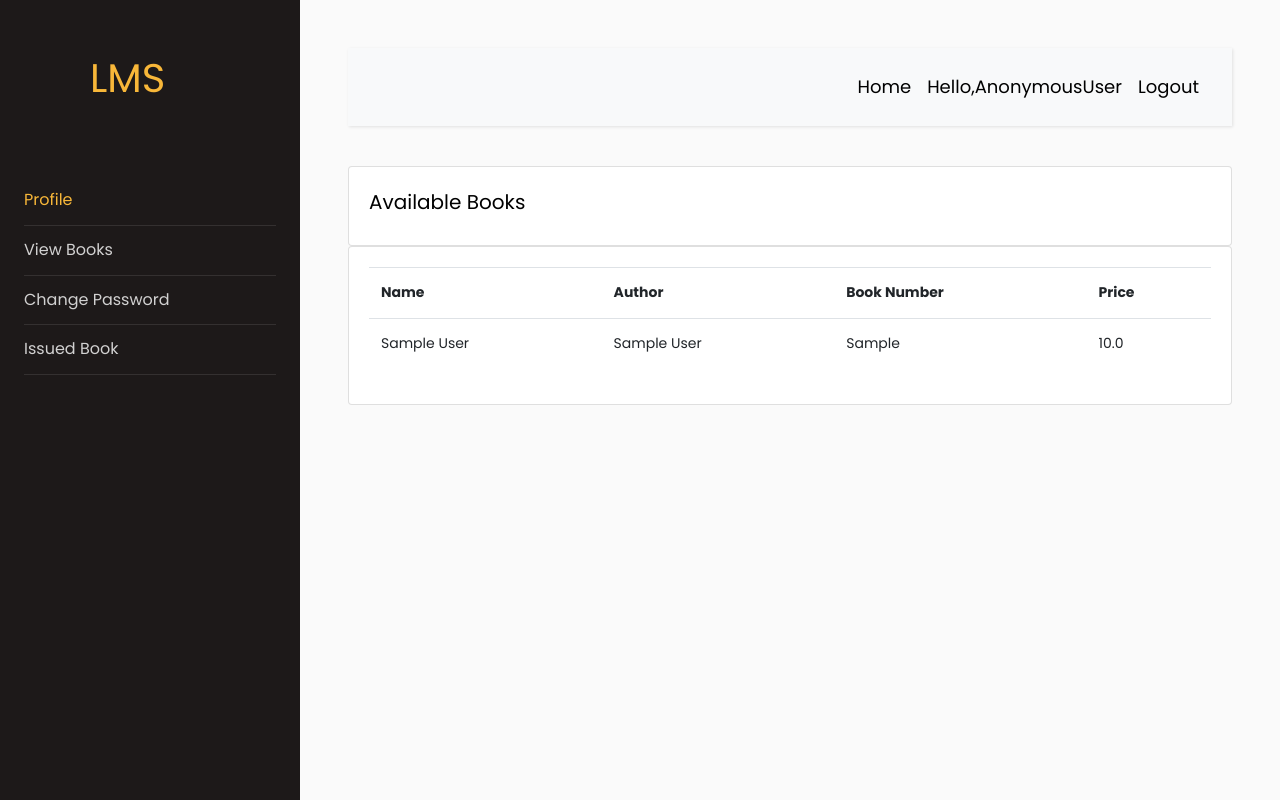
After one commit to pooja506/SchoolLibrary, a Django app: page /user_dash/viewbook/ in a window 1280 px wide. The commit adds this page. Run offline with Django 4.2, Linux system fonts and the light colour scheme; tables that the repository leaves empty hold one stand-in row (values such as "Sample post"); some libraries are stand-ins or nearby versions.

Commit message:
Student can view available and issue book

```diff
--- a/account/templates/account/admin_dash.html
+++ b/account/templates/account/admin_dash.html
@@ -56,13 +56,13 @@
             <div class="collapse navbar-collapse" id="navbarSupportedContent">
               <ul class="nav navbar-nav ml-auto">
                 <li class="nav-item active">
-                    <a class="nav-link" style="color:black;font-size:18px" href="{%url 'register'%}">Home</a>
+                    <a class="nav-link" style="color:black;font-size:18px" href="{%url 'account:register'%}">Home</a>
                 </li>
                 <li class="nav-item">
                     <span class="nav-link"style="color: black;font-size:18px">Hello,{{request.user}}</span>
                 </li>
                 <li class="nav-item">
-                    <a class="nav-link" style="color: black;font-size:18px" href="{% url 'logout' %}">Logout</a>
+                    <a class="nav-link" style="color: black;font-size:18px" href="{% url 'account:logout' %}">Logout</a>
                 </li>
               </ul>
             </div>
--- a/account/templates/account/register.html
+++ b/account/templates/account/register.html
@@ -36,7 +36,7 @@
 							<h3>CREATE ACCOUNT </h3>
 							<p>Create your account to access various features. Develop your reading habit
 								and satisfy your thirst and curiosity for knowledge.  </p>
-							<a href="{% url 'login' %}" class="read-more-1 btn">Get Started</a>
+							<a href="{% url 'account:login' %}" class="read-more-1 btn">Get Started</a>
 						</div>
 
 					</div>
--- a/account/templates/account/user_dash.html
+++ b/account/templates/account/user_dash.html
@@ -31,7 +31,7 @@
             <a href="#">Profile</a>
           </li>
           <li>
-            <a href="#">View Books</a>
+            <a href="{% url 'user:student_viewbook' %}">View Books</a>
           </li>
           <li>
             <a href="#">Change Password</a>
@@ -53,13 +53,13 @@
           <div class="collapse navbar-collapse" id="navbarSupportedContent">
             <ul class="nav navbar-nav ml-auto">
               <li class="nav-item active">
-                <a class="nav-link" style="color:black;font-size:18px" href="{%url 'register'%}">Home</a>
+                <a class="nav-link" style="color:black;font-size:18px" href="{%url 'account:register'%}">Home</a>
               </li>
               <li class="nav-item">
                 <span class="nav-link" style="color: black;font-size:18px">Hello,{{request.user}}</span>
               </li>
               <li class="nav-item">
-                <a class="nav-link" style="color: black;font-size:18px" href="{% url 'logout' %}">Logout</a>
+                <a class="nav-link" style="color: black;font-size:18px" href="{% url 'account:logout' %}">Logout</a>
               </li>
             </ul>
           </div>
--- a/account/urls.py
+++ b/account/urls.py
@@ -1,12 +1,13 @@
 from django.contrib import admin
 from django.urls import path
 from .import views
+
+app_name = 'account'
 
 urlpatterns = [
      path('', views.StudentRegister.as_view(),name='register'),
      path('login/', views.LoginView.as_view(),name='login'),
      path('logout/', views.LogoutView.as_view(), name='logout'),
-     path('admin_dash/', views.AdminDash, name='admin_dash'),
-     path('user_dash/', views.UserDash, name='user_dash'),
+
 
 ]
--- a/schoollibrary/urls.py
+++ b/schoollibrary/urls.py
@@ -18,5 +18,6 @@ from django.urls import path, include
 
 urlpatterns = [
     path('admin/', admin.site.urls),
-    path('', include('account.urls'))
+    path('', include('account.urls')),
+    path('user_dash/', include('user.urls'))
 ]
--- a/user/admin.py
+++ b/user/admin.py
@@ -2,4 +2,4 @@ from django.contrib import admin
 from .models import *
 # Register your models here.
 admin.site.register(Availablebook)
-admin.site.register(Issusedbook)
+admin.site.register(Issuedbook)
--- a/user/models.py
+++ b/user/models.py
@@ -12,11 +12,17 @@ class Availablebook(models.Model):
     price = models.FloatField(null=True)
     quantity = models.IntegerField(null=True)
 
+    def __str__(self):
+        return self.name
+
 def get_expiry():
     return datetime.today() + timedelta(days=15)
 
-class Issusedbook(models.Model):
+class Issuedbook(models.Model):
     user = models.ForeignKey(Student, null=True, on_delete= models.SET_NULL)
     book =models.ForeignKey(Availablebook, null=True, on_delete= models.SET_NULL, related_name='book' )
     issused_date = models.DateTimeField(auto_now_add=True,null=True)
     deadline=models.DateTimeField(default=get_expiry)
+
+    def __str__(self):
+       return str(self.user)
--- /dev/null
+++ b/user/templates/user/view_book.html
@@ -0,0 +1,102 @@
+<!doctype html>
+<html lang="en">
+{%load static%}
+  <head>
+  	<title>Library Management System</title>
+    <meta charset="utf-8">
+    <meta name="viewport" content="width=device-width, initial-scale=1, shrink-to-fit=no">
+
+    <link href="https://fonts.googleapis.com/css?family=Poppins:300,400,500,600,700,800,900" rel="stylesheet">
+
+		<link rel="stylesheet" href="https://stackpath.bootstrapcdn.com/font-awesome/4.7.0/css/font-awesome.min.css">
+		<link rel="stylesheet" href="{% static 'myapp/dashboard/css/style.css' %}">
+        <style>
+        .hello-msg {
+            font-size: 10px;
+            color: black;
+            margin-right: 20px;
+        }
+    </style>
+  </head>
+  <body>
+
+		<div class="wrapper d-flex align-items-stretch">
+			<nav id="sidebar">
+				<div class="p-4 pt-5">
+		  		<h1><a href="" class="logo">LMS</a></h1>
+	        <ul class="list-unstyled components mb-5">
+	          <li class="active">
+	            <a href="">Profile</a>
+	          </li>
+	          <li>
+	              <a href="{% url 'user:student_viewbook' %}">View Books</a>
+	          </li>
+	          <li>
+              <a href="">Change Password</a>
+	          </li>
+	          <li>
+              <a href="{% url 'user:viewissuebook' %}">Issued Book</a>
+	          </li>
+	        </ul>
+
+
+	      </div>
+    	</nav>
+
+        <!-- Page Content  -->
+      <div id="content" class="p-4 p-md-5">
+
+        <nav class="navbar navbar-expand-lg navbar-light bg-light">
+          <div class="container-fluid">
+            <div class="collapse navbar-collapse" id="navbarSupportedContent">
+              <ul class="nav navbar-nav ml-auto">
+                <li class="nav-item active">
+                    <a class="nav-link" style="color:black;font-size:18px" href="{%url 'account:register'%}">Home</a>
+                </li>
+                <li class="nav-item">
+                    <span class="nav-link"style="color: black;font-size:18px">Hello,{{request.user}}</span>
+                </li>
+                <li class="nav-item">
+                    <a class="nav-link" style="color: black;font-size:18px" href="{% url 'account:logout' %}">Logout</a>
+                </li>
+              </ul>
+            </div>
+          </div>
+        </nav>
+
+		<div class="row">
+			<div class="col-md">
+				<div class="card card-body">
+					<h5>Available Books</h5>
+				</div>
+				<div class="card card-body">
+					<table class="table">
+						<tr>
+							<th>Name</th>
+							<th>Author</th>
+							<th>Book Number</th>
+                            <th>Price</th>
+
+						</tr>
+
+						{% for context in contexts %}
+							<tr>
+								<td>{{context.name}}</td>
+								<td>{{context.author}}</td>
+								<td>{{context.book_no}}</td>
+                                <td>{{context.price}}</td>
+							</tr>
+						{% endfor %}
+
+					</table>
+				</div>
+			</div>
+
+		</div>
+
+  <script src="{% static 'myapp/dashboard/js/jquery.min.js'%}"> </script>
+    <script src="{% static 'myapp/dashboard/js/popper.js'%}"></script>
+    <script src="{% static 'myapp/dashboard/js/bootstrap.min.js'%}"></script>
+    <script src="{% static 'myapp/dashboard/js/main.js'%}"> </script>
+  </body>
+</html>
--- a/user/urls.py
+++ b/user/urls.py
@@ -0,0 +1,11 @@
+from django.contrib import admin
+from django.urls import path
+from .views import *
+
+app_name = 'user'
+
+urlpatterns = [
+  path('viewbook/', Student_viewbook.as_view(), name='student_viewbook'),
+  path('viewissuebook/', Student_viewissuebook.as_view(), name='viewissuebook'),
+
+]
--- a/user/views.py
+++ b/user/views.py
@@ -1,3 +1,17 @@
 from django.shortcuts import render
+from account.models import Student
+from .models import Availablebook, Issuedbook
+from .mixins import LoginRequired404Mixin
+from django.views.generic import (DetailView, FormView, ListView, TemplateView,
+                                  View)
+# Create your views here.
+class Student_viewbook(ListView):
+    model = Availablebook
+    template_name = 'user/view_book.html'
+    context_object_name = 'contexts'
 
-# Create your views here.
+
+class Student_viewissuebook(ListView):
+    model = Issuedbook
+    template_name = 'user/view_issuebook.html'
+    context_object_name = 'contexts'
```
Also changed, not shown: account/views.py (+3 -9 lines), user/mixins.py (added, +12 -0 lines), user/templates/user/view_issuebook.html (added, +110 -0 lines), user/migrations/0002_rename_issusedbook_issuedbook.py (added).
